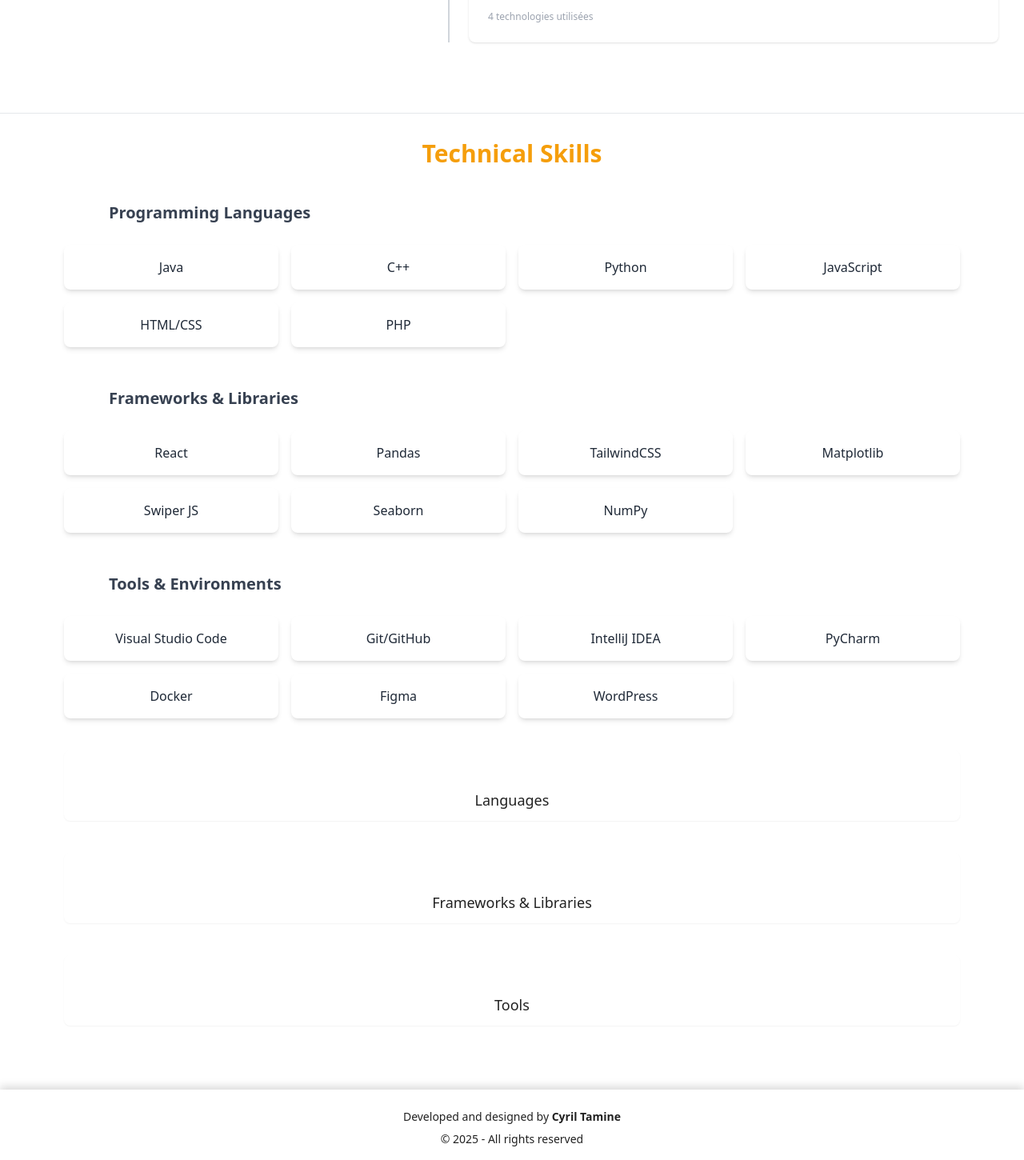
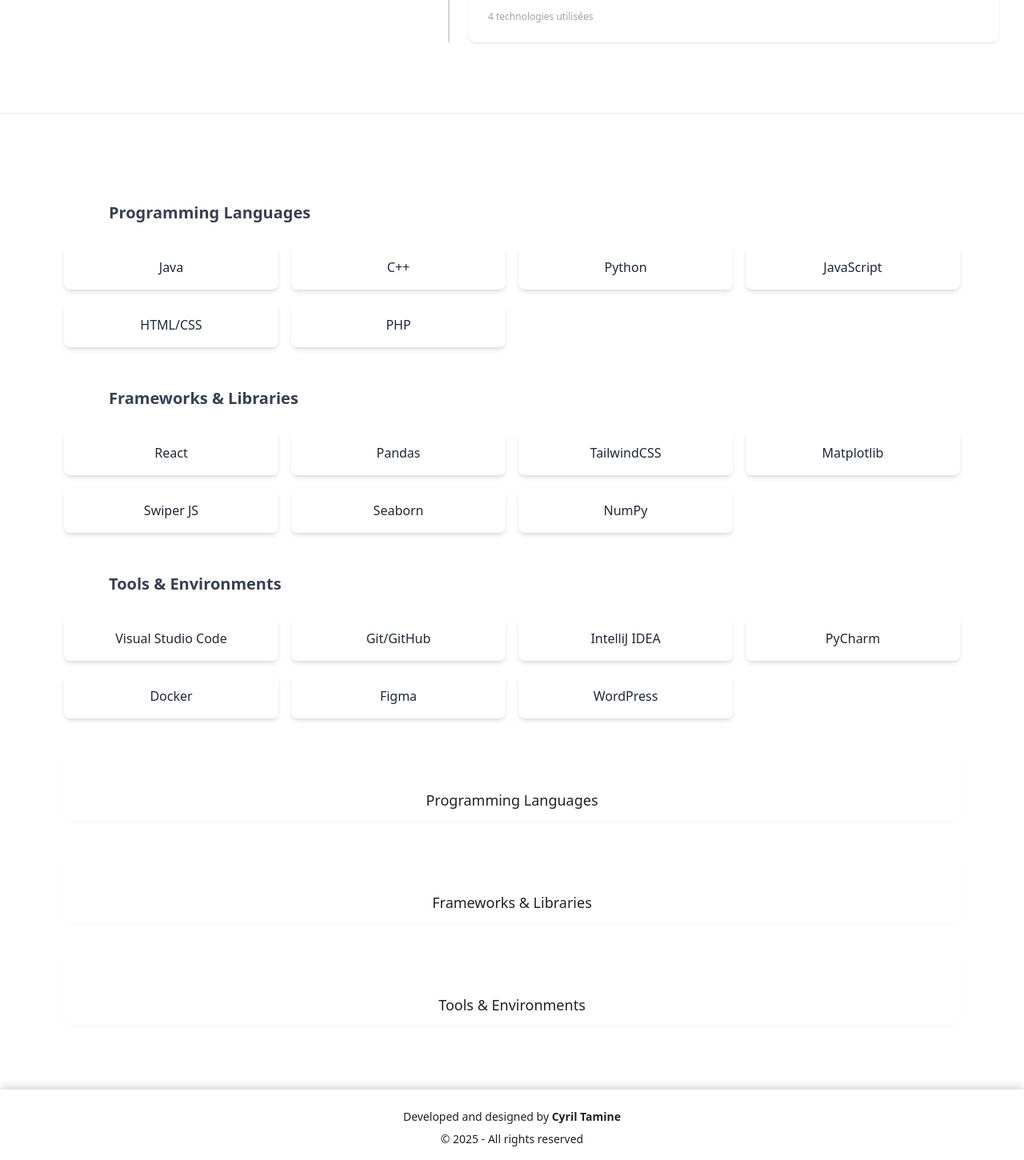
Before and after one commit to TAMINE-CYRIL/Portfolio-React, a React (Vite) app: page /about in a window 1280 px wide. Shown: the part 1438-2888 px from the top of the page at 80% size. Built offline with nearby package versions, Linux system fonts and the light colour scheme.

Commit message:
fix: Ajout des traductions manquantes.

```diff
--- a/src/components/About/SkillsSection.jsx
+++ b/src/components/About/SkillsSection.jsx
@@ -41,7 +41,7 @@
   return (
     <section className="max-w-6xl mx-auto px-4 py-8">
       <h2 className="text-3xl font-bold text-gray-800 dark:text-white mb-8 text-center">
-        <span className="text-amber-500 bg-clip-text">
+        <span className="bg-gradient-to-r from-amber-400 to-orange-500 bg-clip-text text-transparent">
           {t('about.skills')}
         </span>
       </h2>
@@ -50,7 +50,7 @@
         <div>
           <section className="flex items-center gap-2 text-xl 2 font-semibold text-gray-700 dark:text-gray-300 mb-4" >
               <div className="bg-gradient-to-r from-amber-400 to-orange-500 rounded-lg p-3">
-                <BiCode className="text-white text-2xl"/>
+                <BiCode className="text-white text-2xl w-6 h-6"/>
               </div>
             <h3>
               {t('about.categories.languages')}
@@ -71,7 +71,7 @@
         <div>
           <section className="flex items-center gap-2 text-xl font-semibold text-gray-700 dark:text-gray-300 mb-4">
             <div className="bg-gradient-to-r from-emerald-400 to-teal-500 rounded-lg p-3">
-              <SiFramework className="text-white text-2xl" />
+              <SiFramework className="text-white text-2xl w-6 h-6" />
             </div>
             <h3>
               {t('about.categories.frameworks')}
@@ -93,7 +93,7 @@
         <div>
           <section className="flex items-center gap-2 text-xl font-semibold text-gray-700 dark:text-gray-300 mb-4">
             <div className="bg-gradient-to-r from-sky-400 to-blue-500 rounded-lg p-3">
-              <BsTools className="text-white text-2xl" />
+              <BsTools className="text-white text-2xl h-6 w-6" />
             </div>
             <h3>
               {t('about.categories.tools')}
@@ -113,17 +113,17 @@
 
         <section className="flex flex-col items-center transition-transform duration-300 hover:shadow-md shadow-sm p-3 rounded-lg">
           <h2 className="text-3xl bg-gradient-to-r bg-clip-text text-transparent from-amber-400 to-orange-500 font-bold">{languages.length}</h2>
-          <p className="text-lg">Languages</p>
+          <p className="text-lg">{t('about.categories.languages')}</p>
         </section>
 
         <section className="flex flex-col items-center transition-transform duration-300 hover:shadow-md shadow-sm p-3 rounded-lg">
           <h2 className="text-3xl bg-gradient-to-r bg-clip-text text-transparent from-emerald-400 to-teal-500 font-bold">{frameworks.length}</h2>
-          <p className="text-lg">Frameworks & Libraries</p>
+          <p className="text-lg">{t('about.categories.frameworks')}</p>
         </section>
 
         <section className="flex flex-col transition-transform duration-300 hover:shadow-md items-center shadow-sm p-3 rounded-lg">
           <h2 className="text-3xl bg-gradient-to-r bg-clip-text text-transparent from-sky-400 to-blue-500  font-bold">{tools.length}</h2>
-          <p className="text-lg">Tools</p>
+          <p className="text-lg">{t('about.categories.tools')}</p>
         </section>
 
 
--- a/src/pages/HomePage.jsx
+++ b/src/pages/HomePage.jsx
@@ -24,7 +24,7 @@
                         {t('home.greeting')} <span className="text-amber-500 font-bold">CYRIL TAMINE</span>
                     </h1>
                     <p className="font-inter text-gray-700 leading-relaxed text-md md:text-lg mb-6">
-                        {t('home.quote')}
+                        "{t('home.quote')}"
                     </p>
                     <section className="flex gap-4">
                         <button className="flex items-center gap-2 bg-amber-500 hover:bg-amber-600 text-white font-semibold px-6 py-3 rounded-full shadow-md transition duration-300">
```
